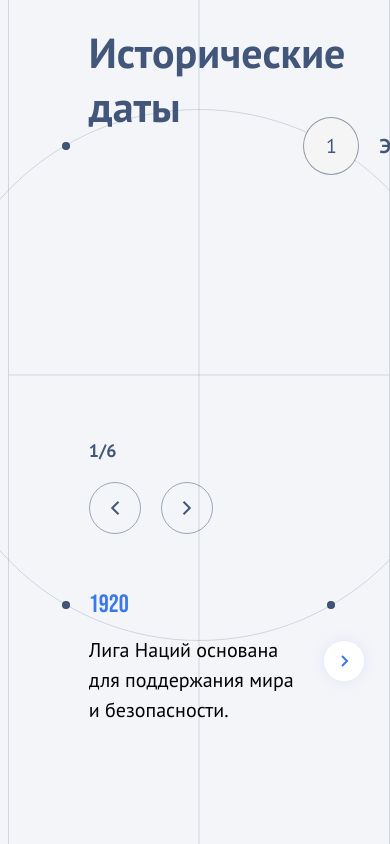
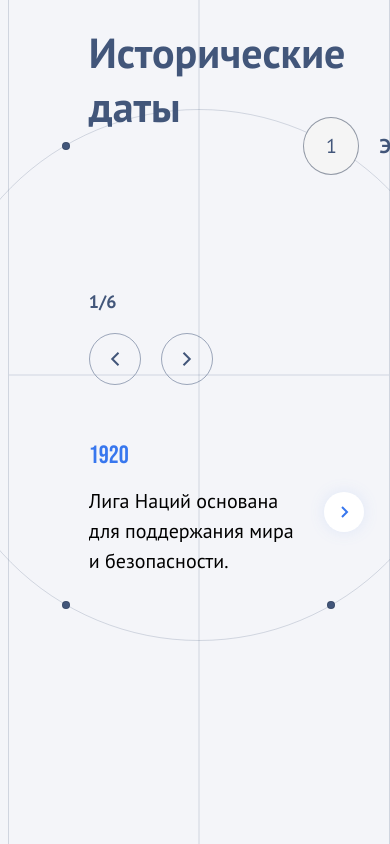
Before and after one commit to DomnitskiyOleg/only-dates, a React (Create React App) app: page / in a window 390 px wide. Shown: the top 844 px of the page. Built offline with nearby package versions, Linux system fonts and the light colour scheme; a web font is replaced by a local one.

Commit message:
Add responsive margin styles to PeriodSwitcher container

```diff
--- a/src/components/PeriodSwitcher/switcher.module.scss
+++ b/src/components/PeriodSwitcher/switcher.module.scss
@@ -1,11 +1,25 @@
 .container {
+  position: relative;
   display: flex;
   flex-direction: column;
+  max-width: 122px;
   margin-top: 36.11vh;
   padding-left: 80px;
   margin-bottom: 56px;
   align-items: start;
   gap: 20px;
+
+  @media (max-width: 1200px) {
+    margin-top: 30dvw;
+  }
+
+  @media (max-width: 1060px) {
+    margin-top: 35dvw;
+  }
+
+  @media (max-width: 992px) {
+    margin-top: 40dvw;
+  }
 
   .counter {
     font-family: 'PT Sans', sans-serif;
```
